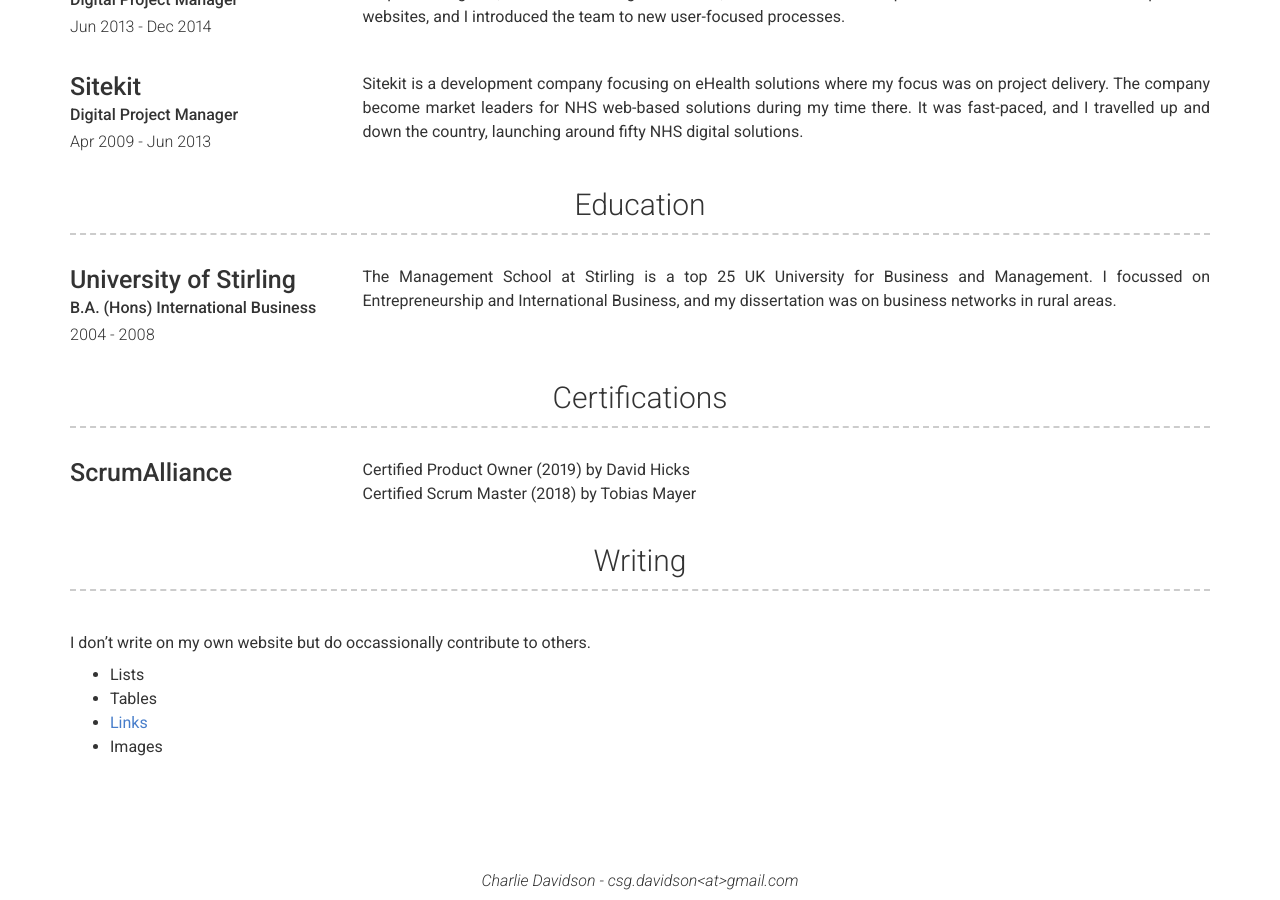
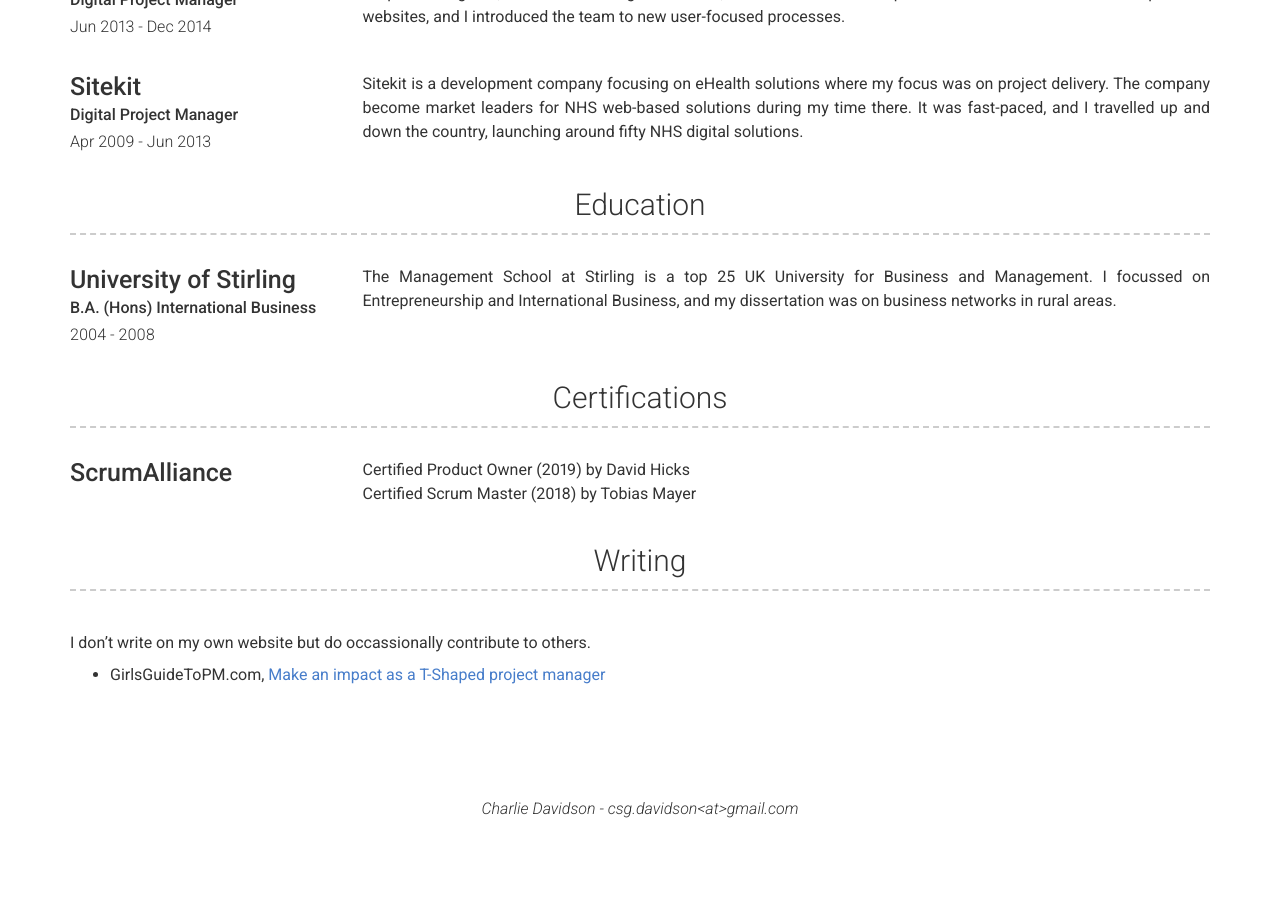
Before and after one commit to csgdavidson/Charlie-Davidson2, a Jekyll site: the page built from index.md, in a window 1280 px wide and 900 px high, scrolled down 880 px. Built offline with Jekyll 4.4.1, drawn with Linux system fonts in a browser that asks for light colours; nearby versions of some CDN libraries; after the commit the page ends 1708 px from its top, so only the background shows below that.

Commit message:
Update _config.yml

```diff
--- a/_config.yml
+++ b/_config.yml
@@ -35,11 +35,7 @@ projects_title: Certifications
 more_title: Writing
 more_content: | # this will include new lines to allow paragraphs
   I don't write on my own website but do occassionally contribute to others.
-
-    - Lists
-    - Tables
-    - <a href="google.com">Links</a>
-    - Images
+    - GirlsGuideToPM.com, <a href="https://www.girlsguidetopm.com/t-shaped-project-manager/">Make an impact as a T-Shaped project manager</a>
 
 # Footer
 footer_show_references: false
```
